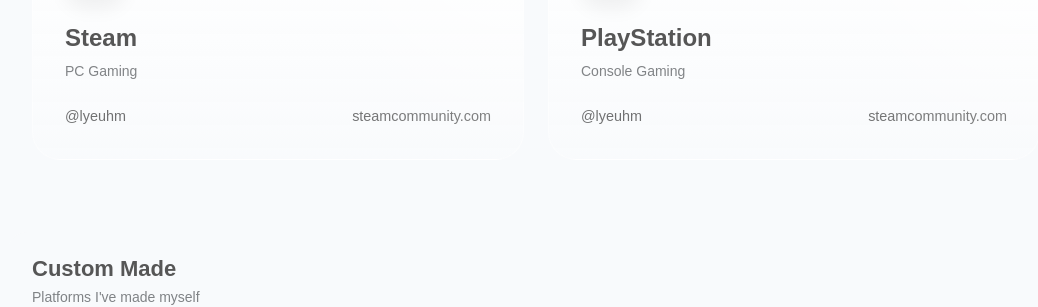
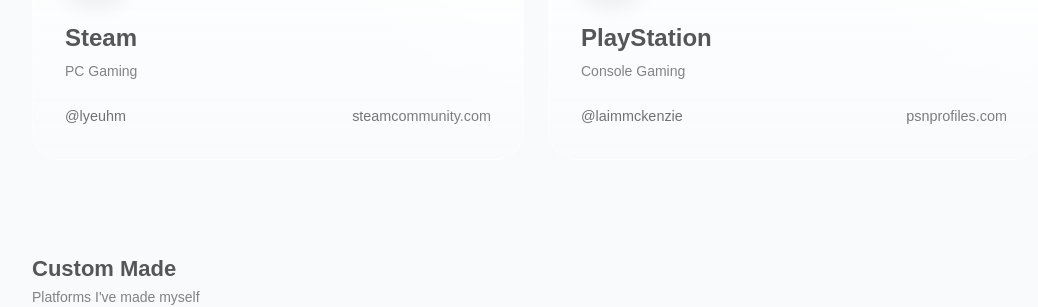
Before and after one commit to Laim/laim.github.io, a Jekyll site: the page built from contact.md, in a window 1280 px wide and 900 px high, scrolled down 1182 px. Shown: the part 152-459 px from the top of the window, without its empty margins (104-1142 px from the left). Built offline with Jekyll 4.4.1, drawn with Linux system fonts in a browser that asks for light colours; nearby versions of some CDN libraries; some web fonts are replaced.

Commit message:
(fix): incorrect domain for playstation

```diff
--- a/_data/socials.yml
+++ b/_data/socials.yml
@@ -34,11 +34,11 @@ gaming:
 
   - name: PlayStation
     url: https://psnprofiles.com/laimmckenzie
-    handle: "@lyeuhm"
+    handle: "@laimmckenzie"
     icon: fa-brands fa-playstation
     status: Active
     description: Console Gaming
-    domain: steamcommunity.com
+    domain: psnprofiles.com
 
 "custom made":
   - name: Gaming Tracker
--- a/_layouts/global.html
+++ b/_layouts/global.html
@@ -11,7 +11,7 @@ layout: compress
         <meta name="title" content="{% if page.title %}{{ page.title }} | {{ site.title }}{% else %}{{ site.title }}{% endif %}">
 
         <link href="{{ site.url }}/assets/css/lib/bootstrap.min.css" rel="stylesheet">
-        <link href="{{ site.url }}/assets/css/main.css?v=4.0.1" rel="stylesheet">
+        <link href="{{ site.url }}/assets/css/main.css?v=4.0.2" rel="stylesheet">
 
         <!-- FontAwesome CDN -->
         <link rel="stylesheet" href="https://cdnjs.cloudflare.com/ajax/libs/font-awesome/7.0.1/css/fontawesome.min.css" integrity="sha512-M5Kq4YVQrjg5c2wsZSn27Dkfm/2ALfxmun0vUE3mPiJyK53hQBHYCVAtvMYEC7ZXmYLg8DVG4tF8gD27WmDbsg==" crossorigin="anonymous" referrerpolicy="no-referrer" />
```
